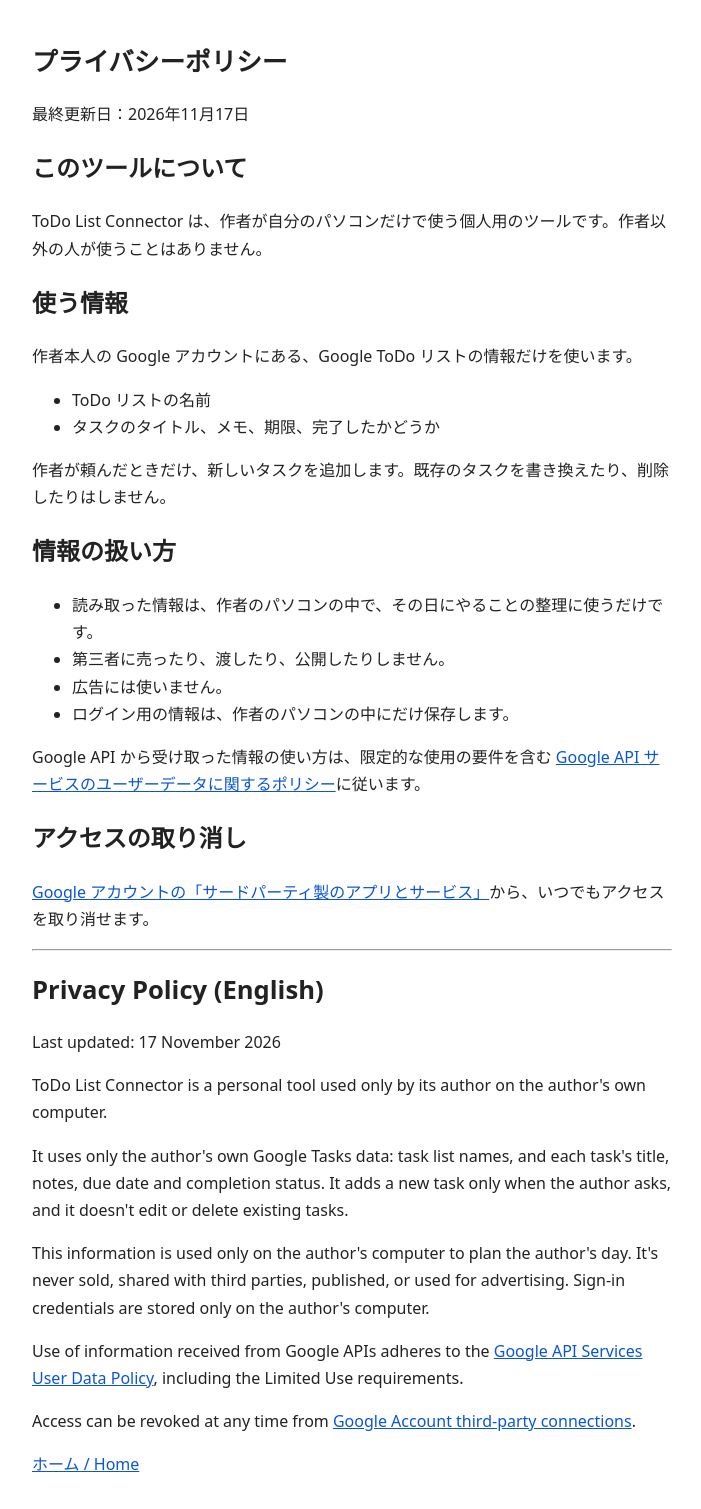
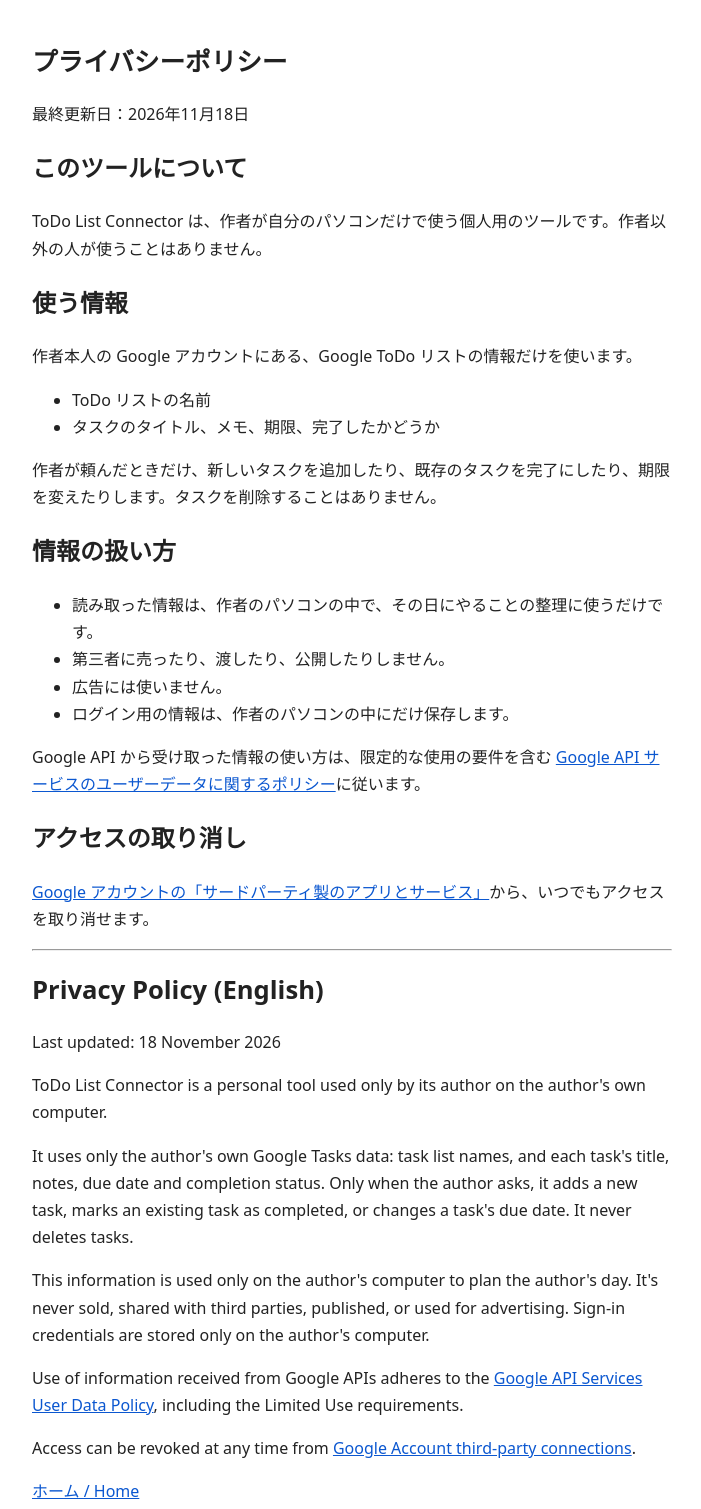
Before and after one commit to kurodamituru-ai/todolist-connector, a plain HTML site: page privacy.html in a window 1280 px wide. Shown: the whole page, without its empty margins (288-989 px from the left). Drawn offline with Linux system fonts and the light colour scheme.

Commit message:
Add files via upload

```diff
--- a/privacy.html
+++ b/privacy.html
@@ -12,7 +12,7 @@
 </head>
 <body>
 <h1>プライバシーポリシー</h1>
-<p>最終更新日：2026年11月17日</p>
+<p>最終更新日：2026年11月18日</p>
 
 <h2>このツールについて</h2>
 <p>ToDo List Connector は、作者が自分のパソコンだけで使う個人用のツールです。作者以外の人が使うことはありません。</p>
@@ -23,7 +23,7 @@
   <li>ToDo リストの名前</li>
   <li>タスクのタイトル、メモ、期限、完了したかどうか</li>
 </ul>
-<p>作者が頼んだときだけ、新しいタスクを追加します。既存のタスクを書き換えたり、削除したりはしません。</p>
+<p>作者が頼んだときだけ、新しいタスクを追加したり、既存のタスクを完了にしたり、期限を変えたりします。タスクを削除することはありません。</p>
 
 <h2>情報の扱い方</h2>
 <ul>
@@ -40,9 +40,9 @@
 <hr>
 
 <h1>Privacy Policy (English)</h1>
-<p>Last updated: 17 November 2026</p>
+<p>Last updated: 18 November 2026</p>
 <p>ToDo List Connector is a personal tool used only by its author on the author's own computer.</p>
-<p>It uses only the author's own Google Tasks data: task list names, and each task's title, notes, due date and completion status. It adds a new task only when the author asks, and it doesn't edit or delete existing tasks.</p>
+<p>It uses only the author's own Google Tasks data: task list names, and each task's title, notes, due date and completion status. Only when the author asks, it adds a new task, marks an existing task as completed, or changes a task's due date. It never deletes tasks.</p>
 <p>This information is used only on the author's computer to plan the author's day. It's never sold, shared with third parties, published, or used for advertising. Sign-in credentials are stored only on the author's computer.</p>
 <p>Use of information received from Google APIs adheres to the <a href="https://developers.google.com/terms/api-services-user-data-policy">Google API Services User Data Policy</a>, including the Limited Use requirements.</p>
 <p>Access can be revoked at any time from <a href="https://myaccount.google.com/permissions">Google Account third-party connections</a>.</p>
```
Also changed, not shown: index.html (+2 -2 lines), terms.html (+4 -4 lines).
